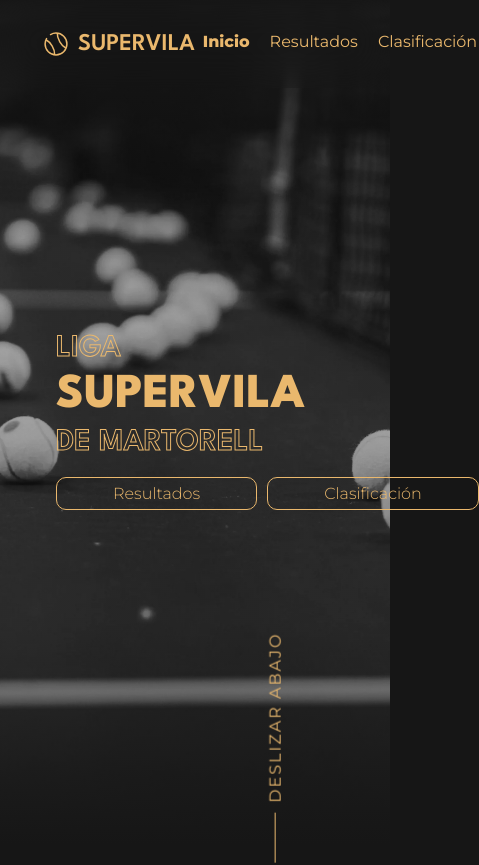
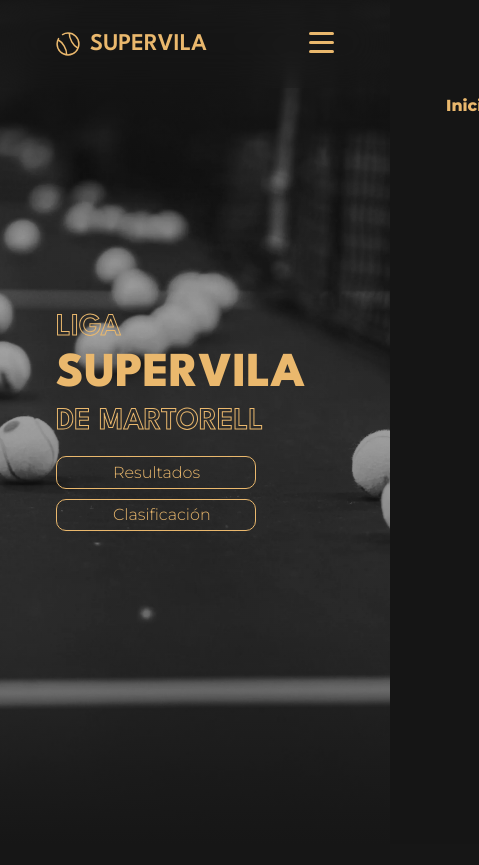
Before and after one commit to gperezdev/superliga, a React (Vite) app: page / in a window 390 px wide. Shown: the top 865 px of the page, 479 px wide, since content can reach past the window. Built offline with nearby package versions, Linux system fonts and the light colour scheme.

Commit message:
update: navbar fix

```diff
--- a/src/components/Hero/Hero.jsx
+++ b/src/components/Hero/Hero.jsx
@@ -6,6 +6,7 @@ import { Element, Link } from 'react-scroll'
 import styles from './Hero.module.css'
 
 export const Hero = () => {
+
     return (
 
         <>
@@ -22,11 +23,6 @@ export const Hero = () => {
                         <Link to="ranking" smooth={true} duration={100} spy={true} activeClass={styles['active']}><button>Clasificación</button></Link>
                     </div>
                 </div>
-
-                <div className={styles['dropdown']}>
-                    <span />
-                    <p>Deslizar abajo</p>
-                </div>
             </Element>
         </>
     )
--- a/src/components/Hero/Hero.module.css
+++ b/src/components/Hero/Hero.module.css
@@ -61,10 +61,11 @@
 .hero .header .buttons {
     display: flex;
     gap: 10px;
-    flex-flow: row nowrap;
+    flex-flow: row wrap;
 }
 
 .hero .header .buttons button {
+    width: 200px;
     padding: 0.35rem 3.5rem;
     border: 1px solid var(--primary);
     font-weight: 300;
@@ -78,29 +79,3 @@
     color: var(--black);
     background-color: var(--primary);
 }
-
-
-.hero .dropdown {
-    position: absolute;
-    bottom: 87px;
-    right: 0%;
-    transform: rotate(270deg);
-    display: flex;
-    flex-flow: row nowrap;
-    justify-content: center;
-    align-items: center;
-    gap: 10px;
-}
-
-.hero .dropdown span {
-    width: 50px;
-    display: block;
-    height: 1px;
-    background: var(--primary);
-}
-
-.hero .dropdown p {
-    color: var(--primary);
-    text-transform: uppercase;
-    letter-spacing: 2px;
-}
--- a/src/components/Navbar/Navbar.jsx
+++ b/src/components/Navbar/Navbar.jsx
@@ -11,24 +11,31 @@ import styles from './Navbar.module.css'
 export const Navbar = () => {
 
 
-    const [isVisible, setIsVisible] = useState(false)
+    const [opened, setOpened] = useState(false)
 
     return (
 
         <>
-            <div data-aos="fade-down" className={styles['navbar']}>
+            <nav data-aos="fade-down" className={styles['navbar']} style={{backdropFilter: opened ? 'none' : 'blur(20px)'}}>
 
                 <div className={styles['logo']}>
                     <img src={logo} alt="Logo" />
                     <span>Supervila</span>
                 </div>
 
-                <div className={styles['content']}>
+                {/* Burger Icon */}
+                <div className={`${styles['burger']} ${opened ? styles['burger--active'] : ""}`} onClick={() => setOpened(!opened)}>
+                    <span></span>
+                    <span></span>
+                    <span></span>
+                </div>
+
+                <div className={`${styles['content']} ${opened ? styles['navbar--opened'] : ''}`}>
                     <Link to="home" smooth={true} duration={100} spy={true} activeClass={styles['active']}>Inicio</Link>
                     <Link to="results" smooth={true} duration={100} spy={true} activeClass={styles['active']}>Resultados</Link>
                     <Link to="ranking" smooth={true} duration={100} spy={true} activeClass={styles['active']}>Clasificación</Link>
                 </div>
-            </div>
+            </nav>
 
         </>
     )
--- a/src/components/Navbar/Navbar.module.css
+++ b/src/components/Navbar/Navbar.module.css
@@ -17,6 +17,7 @@
     gap: 10px;
     justify-content: center;
     align-items: center;
+    z-index: 2;
 }
 
 .navbar .logo img {
@@ -52,3 +53,68 @@
 .active {
     font-weight: 800;
 }
+
+/* Burger menu (hidden on desktop) */
+.burger {
+    display: none;
+    flex-direction: column;
+    cursor: pointer;
+    gap: 6px;
+    transition: all 0.3s ease-in-out;
+    z-index: 2;
+}
+
+.burger:hover {
+    filter: brightness(1.25);
+}
+
+.burger span {
+    width: 25px;
+    height: 3px;
+    background: var(--primary);
+    border-radius: 2px;
+    transition: 0.3s;
+}
+
+/* Mobile */
+@media (max-width: 768px) {
+    .burger {
+        display: flex;
+    }
+
+    .content {
+        position: absolute;
+        top: 0;
+        right: 0;
+        flex-direction: column;
+        background: #16161620;
+        backdrop-filter: blur(20px);
+        -webkit-backdrop-filter: blur(20px);
+        padding: 6rem 3.5rem;
+        transform: translateX(100%);
+        z-index: 1;
+        width: 100vw;
+        height: 100vh;
+    }
+
+    .navbar--opened {
+        transform: translateX(0);
+        flex-flow: column nowrap !important;
+    }
+
+    .navbar--opened a {
+        font-size: 32px;
+    }
+}
+
+.burger--active span:nth-child(1) {
+  transform: rotate(45deg) translate(3px, 8px);
+}
+
+.burger--active span:nth-child(2) {
+  opacity: 0;
+}
+
+.burger--active span:nth-child(3) {
+  transform: rotate(-45deg) translate(5px, -9.5px);
+}
```
